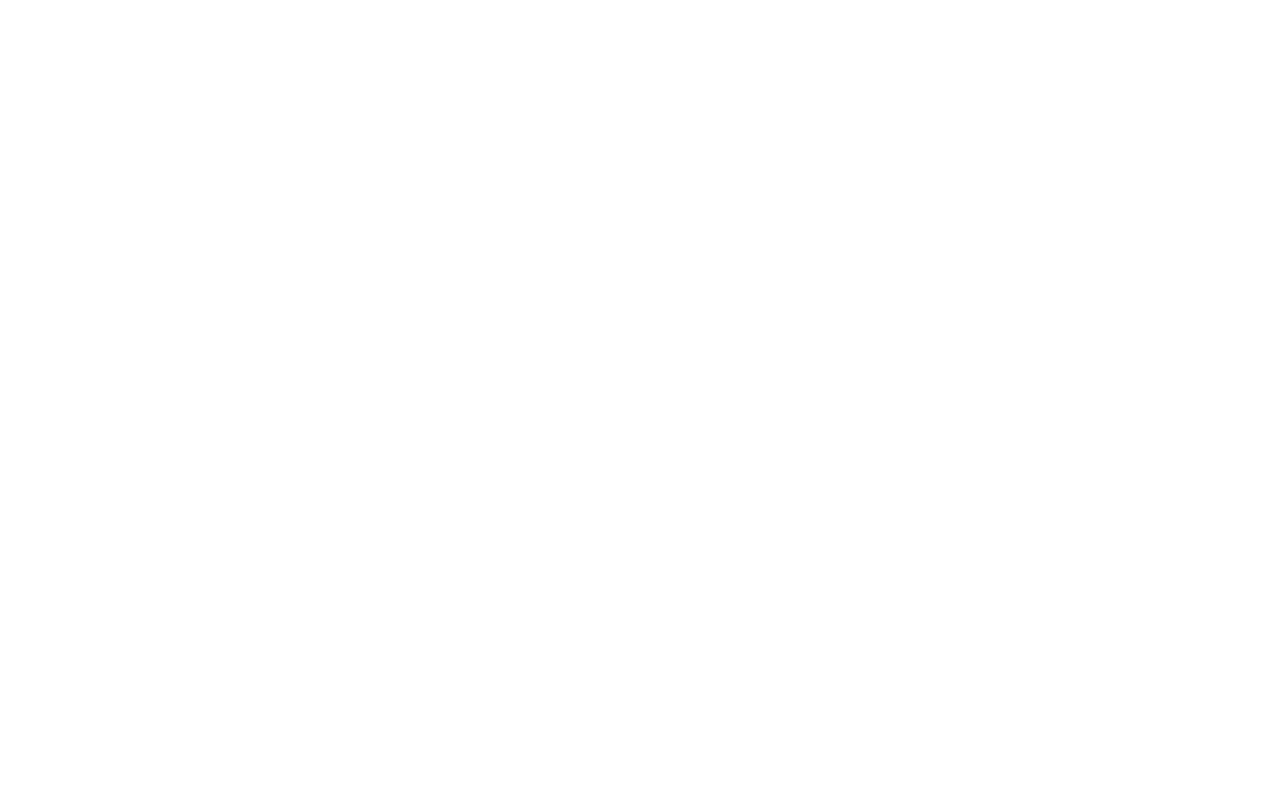
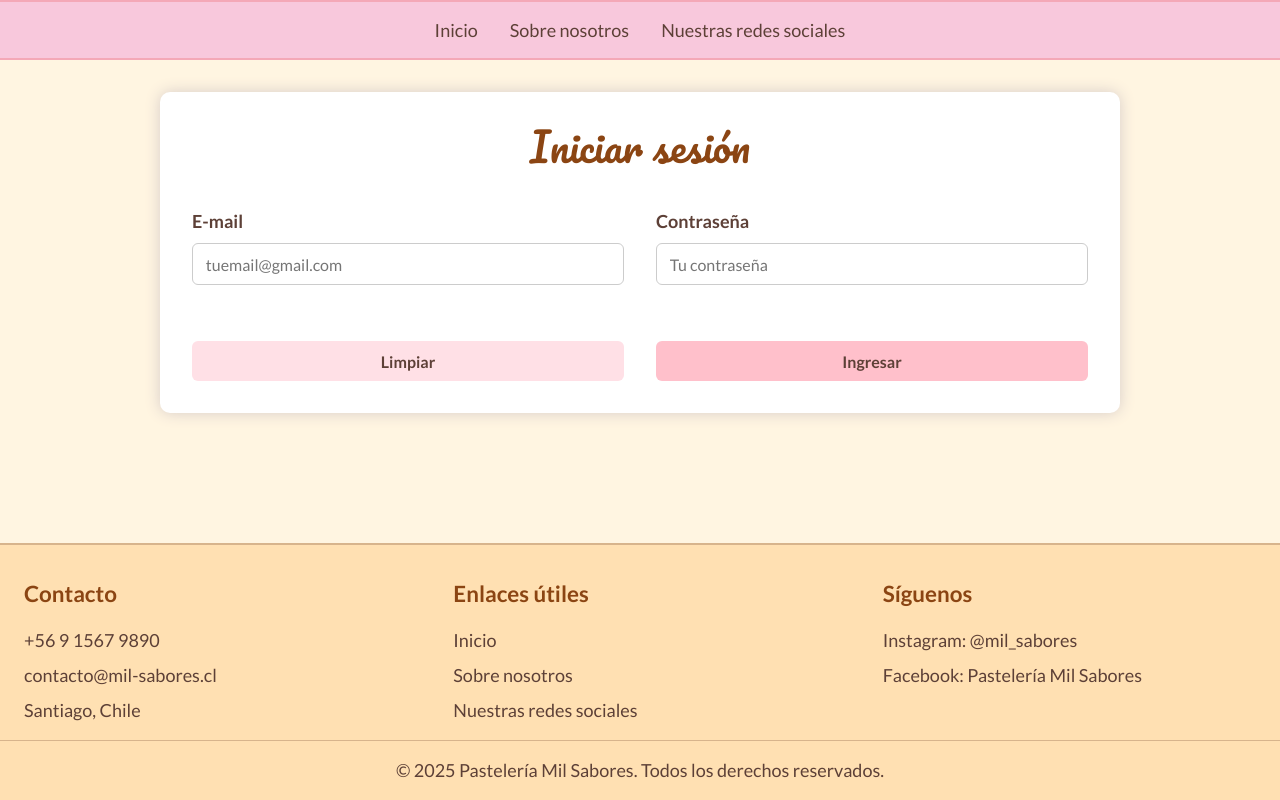
Before and after one commit to browatalafac/Fullstack-react, a React (Vite) app: page /loginTrue in a window 1280 px wide. Before the commit this address had no page. Built offline with nearby package versions, Linux system fonts and the light colour scheme.

Commit message:
Se creo la pagina de inicio de sesion exitosamente con javascript

```diff
--- a/src/App.jsx
+++ b/src/App.jsx
@@ -7,6 +7,7 @@
 import Login from './components/pages/Login'
 import Cart from './components/pages/Cart'
 import Profile from './components/pages/Profile'
+import LoginTrue from './components/pages/LoginTrue'
 
 function App() {
   return (
@@ -21,6 +22,7 @@
         <Route path='/blogs' element={<Blogs />} />
         <Route path='/about' element={<About />} />
         <Route path='/login' element={<Login />} />
+        <Route path='/loginTrue' element={<LoginTrue />} />
         <Route path='/cart' element={<Cart />} />
         <Route path='profile' element={<Profile/>}/>
       </Routes>
--- a/src/components/organisms/First.jsx
+++ b/src/components/organisms/First.jsx
@@ -16,7 +16,8 @@
       </form>
       <div className="nav-right">
         <Link to="/profile">Perfil</Link>
-        <Link to="/login">Inicio de sesión</Link>
+         <Link to="/loginTrue">Iniciar sesión</Link>
+        <Link to="/login">Crear Cuenta</Link>
         <Link to="/cart">🛒 Carrito</Link>
       </div>
     </section>
--- /dev/null
+++ b/src/components/organisms/LoginTrue/FirstLoginTrue.jsx
@@ -0,0 +1,13 @@
+import React from 'react'
+
+export default function FirstLoginTrue() {
+  return (
+    <section id="first">
+        <nav>
+            <a href="/">Inicio</a>
+            <a href="/About">Sobre nosotros</a>
+            <a href="#">Nuestras redes sociales</a>
+        </nav>
+    </section>
+  )
+}
--- /dev/null
+++ b/src/components/organisms/LoginTrue/FormularioLogin.jsx
@@ -0,0 +1,70 @@
+import React, { useState } from "react";
+
+export default function FormularioLogin() {
+  const [email, setEmail] = useState("");
+  const [clave, setClave] = useState("");
+  const [errores, setErrores] = useState("");
+
+  const handleSubmit = (e) => {
+    e.preventDefault();
+
+    if (!email.includes("@")) {
+      setErrores("El correo debe contener un signo arroba (@).");
+      return;
+    }
+
+    if (clave.length < 6) {
+      setErrores("La contraseña debe tener al menos 6 caracteres.");
+      return;
+    }
+
+    // Si todo está correcto
+    setErrores("");
+    alert("Inicio de sesión exitoso ✅");
+  };
+
+  const handleReset = () => {
+    setEmail("");
+    setClave("");
+    setErrores("");
+  };
+
+  return (
+    <form id="formulario-login" onSubmit={handleSubmit}>
+      <h1>Iniciar sesión</h1>
+
+      <div className="row">
+        <label htmlFor="email">E-mail</label>
+        <input
+          type="text"
+          id="email"
+          value={email}
+          onChange={(e) => setEmail(e.target.value)}
+          className={email.length > 0 && !email.includes("@") ? "error" : ""}
+          placeholder="tuemail@gmail.com"
+        />
+      </div>
+
+      <div className="row">
+        <label htmlFor="clave">Contraseña</label>
+        <input
+          type="password"
+          id="clave"
+          value={clave}
+          onChange={(e) => setClave(e.target.value)}
+          className={clave.length > 0 && clave.length < 6 ? "error" : ""}
+          placeholder="Tu contraseña"
+        />
+      </div>
+
+      <button type="button" className="btn reset" onClick={handleReset}>
+        Limpiar
+      </button>
+      <button type="submit" className="btn submit">
+        Ingresar
+      </button>
+
+      {errores && <p id="errores" style={{ color: "red" }}>{errores}</p>}
+    </form>
+  );
+}
--- /dev/null
+++ b/src/components/organisms/LoginTrue/LoginTrue.css
@@ -0,0 +1,192 @@
+.loginTrue-root * {
+    margin: 0;
+    font-family: "Lato", sans-serif;
+    font-size: large;
+}
+
+.loginTrue-root {
+  padding-top: 0;
+  display: flex;
+  flex-direction: column;
+  align-items: center;
+  min-height: 100vh;
+  background-color: #FFF5E1;
+}
+
+.loginTrue-root #first {
+    display: flex;
+    justify-content: center;
+    align-items: center;
+    background-color: #f8c8dc;
+    padding: 0;
+    width: 100vw;
+    height: 7vh;
+    border-top: 2px solid #f4a8b7;
+    border-bottom: 2px solid #f4a8b7;
+    margin-bottom: 2rem;
+}
+
+.loginTrue-root #first nav {
+    display: flex;
+    justify-content: center;
+    align-items: center;
+    gap: 2rem;
+    width: 100%;
+}
+
+.loginTrue-root a {
+    text-decoration: none;
+    color: #5D4037;
+}
+
+.loginTrue-root a:hover {
+    color: #8B4513;
+}
+
+.loginTrue-root form {
+    width: 70vw;
+    background-color: #ffffff;
+    padding: 2rem;
+    border-radius: 10px;
+    box-shadow: 0 0 15px #d7ccc8;
+    display: flex;
+    flex-wrap: wrap;
+    column-gap: 2rem;
+    row-gap: 1.5rem;
+    max-width: 900px;
+    margin-bottom: 3rem;
+}
+
+.loginTrue-root h1 {
+    width: 100%;
+    font-size: 2.5rem;
+    font-family: "Pacifico", cursive;
+    color: #8B4513;
+    text-align: center;
+    margin-bottom: 1rem;
+}
+
+.loginTrue-root .row {
+    display: flex;
+    flex-direction: column;
+    width: calc(50% - 1rem);
+    row-gap: 0.5rem;
+}
+
+.loginTrue-root label {
+    font-weight: 600;
+    color: #5D4037;
+}
+
+.loginTrue-root input {
+    height: 2.5rem;
+    padding: 0 .8rem;
+    border-radius: 6px;
+    border: 1px solid #ccc;
+    font-size: 1rem;
+    transition: border 0.3s;
+}
+
+.loginTrue-root input:focus {
+    border: 1.5px solid #8B4513;
+    outline: none;
+}
+
+.loginTrue-root button.btn {
+    width: calc(50% - 1rem);
+    height: 2.5rem;
+    border: none;
+    border-radius: 6px;
+    cursor: pointer;
+    font-weight: 600;
+    font-size: 1rem;
+    transition: background-color 0.3s;
+    margin-top: 2rem;
+    color: #5D4037;
+}
+
+.loginTrue-root button.reset {
+    background-color: #FFE0E6;
+}
+
+.loginTrue-root button.reset:hover {
+    background-color: #ffccd5;
+}
+
+.loginTrue-root button.submit {
+    background-color: #FFC0CB;
+}
+
+.loginTrue-root button.submit:hover {
+    background-color: #f4a8b7;
+}
+
+.loginTrue-root #pie {
+    background-color: #FFE0B2;
+    color: #5D4037;
+    padding: 2rem 1rem 1rem 1rem;
+    border-top: 2px solid #d7b48c;
+    width: 100%;
+    margin-top: auto;
+}
+
+.loginTrue-root .footer-content {
+    display: flex;
+    flex-wrap: wrap;
+    justify-content: space-around;
+    gap: 2rem;
+    padding-bottom: 1rem;
+    margin-left: 3vh;
+}
+
+.loginTrue-root .footer-section {
+    flex: 1 1 250px;
+    display: flex;
+    flex-direction: column;
+    row-gap: 0.5rem;
+}
+
+.loginTrue-root .footer-section h3 {
+    font-family: "Lato", cursive;
+    font-size: 1.4rem;
+    margin-bottom: 0.5rem;
+    color: #8B4513;
+}
+
+.loginTrue-root .footer-section a {
+    color: #5D4037;
+    text-decoration: none;
+    font-weight: 500;
+    transition: color 0.3s ease;
+}
+
+.loginTrue-root .footer-section a:hover {
+    color: #BF360C;
+}
+
+.loginTrue-root .footer-bottom {
+    text-align: center;
+    border-top: 1px solid #d7b48c;
+    padding-top: 1rem;
+    font-size: 0.9rem;
+}
+
+.errorres {
+  border: 2px solid red;
+  background-color: #ffe6e6;
+}
+
+@media (max-width: 768px) {
+    .loginTrue-root form {
+        width: 90vw;
+        padding: 1.5rem;
+    }
+
+    .loginTrue-root .row {
+        width: 100%;
+    }
+
+    .loginTrue-root button.btn {
+        width: 100%;
+    }
+}
--- /dev/null
+++ b/src/components/pages/LoginTrue.jsx
@@ -0,0 +1,17 @@
+import React from 'react'
+import Footer from '../organisms/Footer';
+import "../organisms/LoginTrue/LoginTrue.css";
+import FirstLoginTrue from '../organisms/LoginTrue/FirstLoginTrue';
+import FormularioLogin from '../organisms/LoginTrue/FormularioLogin';
+
+export default function LoginTrue() {
+  return (
+        <>
+            <section className="loginTrue-root">
+            <FirstLoginTrue/>
+            <FormularioLogin/>
+            <Footer/>
+            </section>
+        </>
+  )
+}
```
